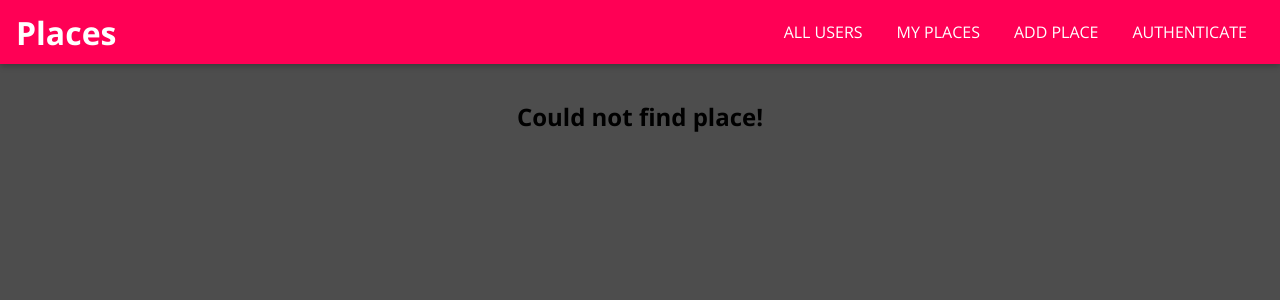
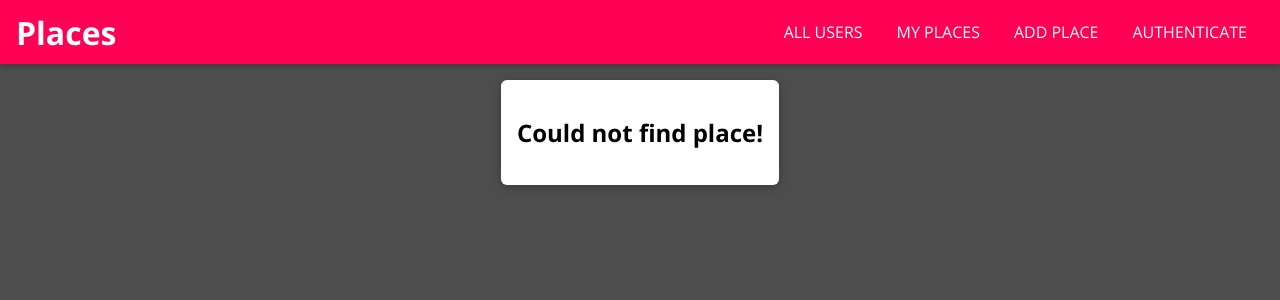
Before and after one commit to yhfung-git/MERN, a React (Vite) app in the folder section_2/react-project/: page /places/1 in a window 1280 px wide. Shown: the top 300 px of the page. Built offline with nearby package versions, Linux system fonts and the light colour scheme.

Commit message:
added custom Card to design the error showing

```diff
--- a/section_2/react-project/src/places/pages/UpdatePlace/UpdatePlace.jsx
+++ b/section_2/react-project/src/places/pages/UpdatePlace/UpdatePlace.jsx
@@ -9,6 +9,7 @@ import {
 } from "../../../shared/util/validators";
 import Input from "../../../shared/components/FormElements/Input/Input";
 import Button from "../../../shared/components/FormElements/Button/Button";
+import Card from "../../../shared/components/UIElements/Card/Card";
 import "./UpdatePlace.css";
 
 const UpdatePlace = () => {
@@ -45,7 +46,9 @@ const UpdatePlace = () => {
   if (!place) {
     return (
       <div className="center">
-        <h2>Could not find place!</h2>
+        <Card>
+          <h2>Could not find place!</h2>
+        </Card>
       </div>
     );
   }
```
